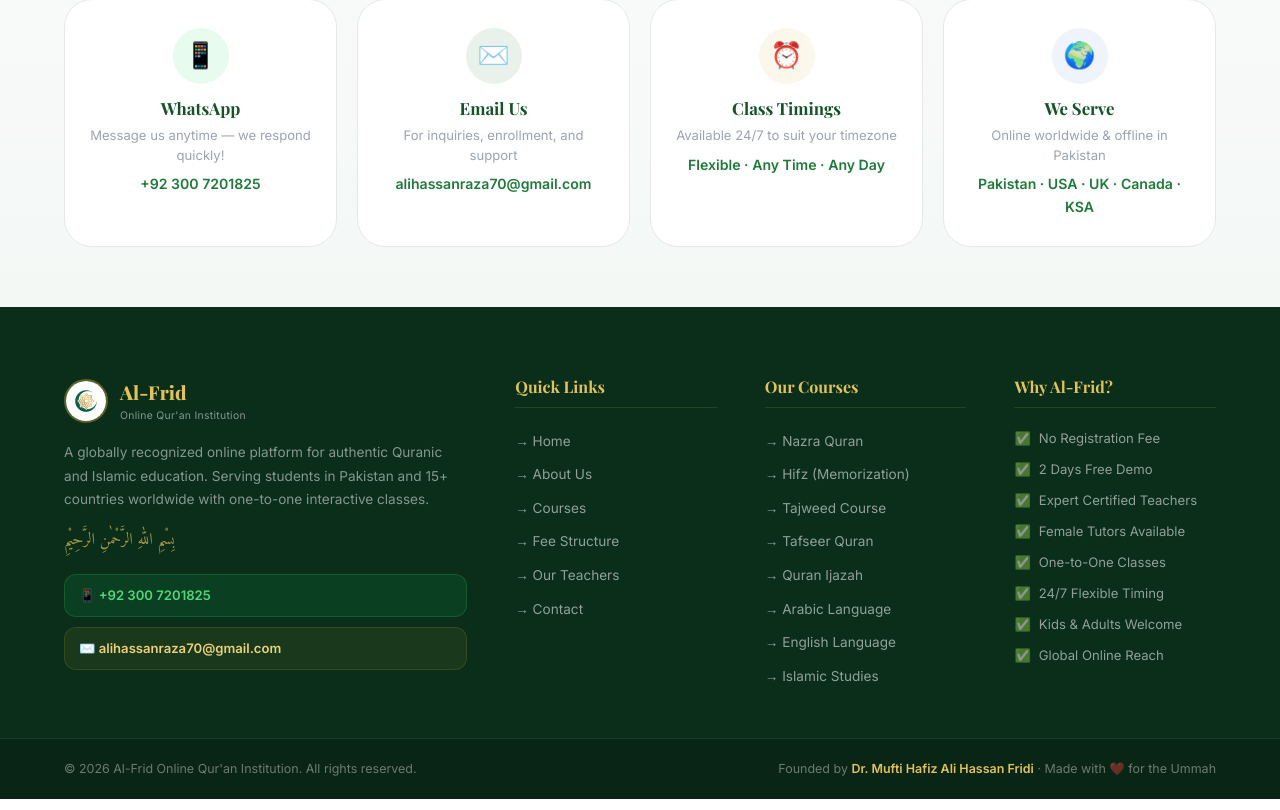
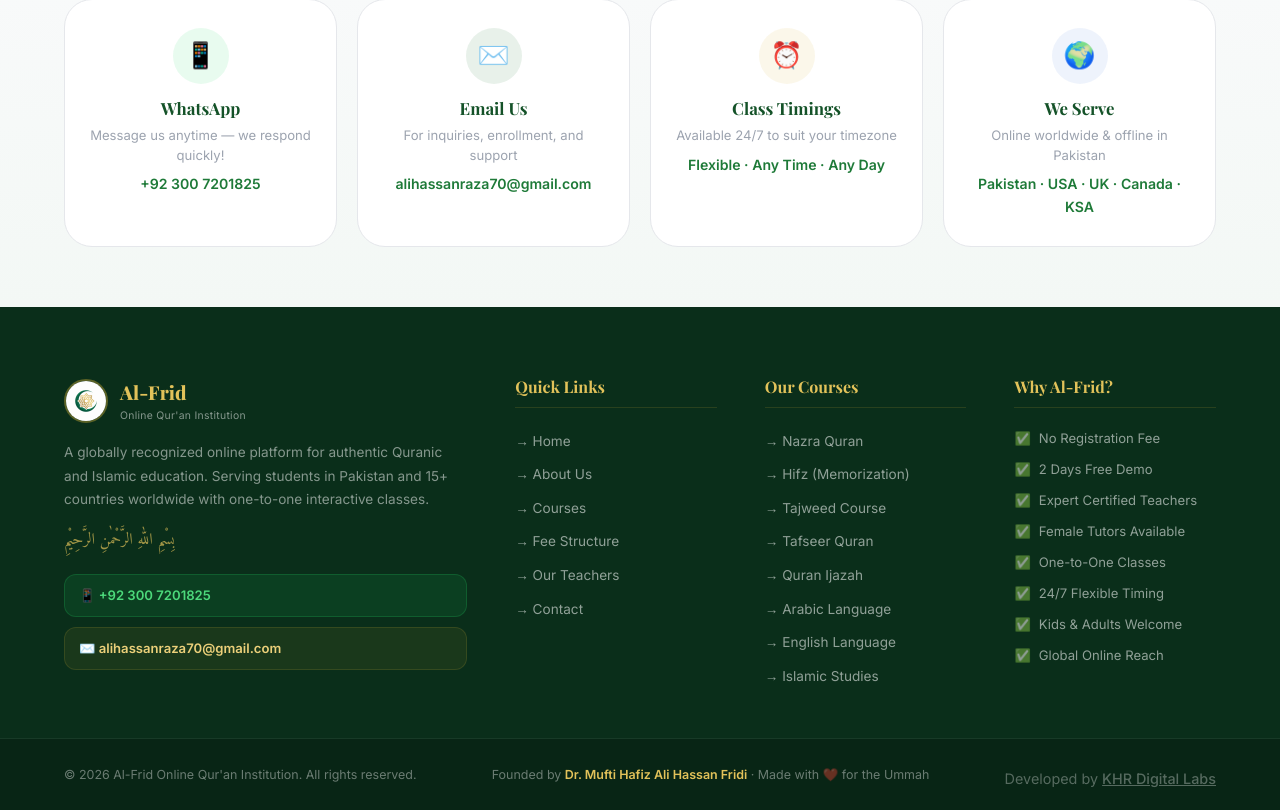
Before and after one commit to MuhammadAmir530/al-frid-quran-academy, a React (Vite) app: page / in a window 1280 px wide. Shown: the part 7335-8145 px from the top of the page. Built offline with nearby package versions, Linux system fonts and the light colour scheme.

Commit message:
Add KHR Digital Labs branding

```diff
--- a/index.html
+++ b/index.html
@@ -6,6 +6,7 @@
     <meta name="viewport" content="width=device-width, initial-scale=1.0" />
     <meta name="description" content="Al-Frid Online Qur'an Institution - Learn Quran online with expert teachers. Offering Nazra Quran, Tajweed, Memorization, Tafseer, Arabic, and more. One-to-one interactive classes. 2 Days Free Demo." />
     <meta name="keywords" content="online quran, learn quran, quran institution, tajweed, hifz, memorization, tafseer, Arabic, Islamic education, Al-Frid" />
+    <meta name="author" content="KHR Digital Labs" />
     <title>Al-Frid Online Qur'an Institution | Learn Quran Anywhere, Anytime</title>
     <link rel="preconnect" href="https://fonts.googleapis.com" />
     <link rel="preconnect" href="https://fonts.gstatic.com" crossorigin />
--- a/src/components/Footer.jsx
+++ b/src/components/Footer.jsx
@@ -111,6 +111,9 @@
         <div className="container footer__bottom-inner">
           <p>© {year} Al-Frid Online Qur'an Institution. All rights reserved.</p>
           <p>Founded by <strong>Dr. Mufti Hafiz Ali Hassan Fridi</strong> · Made with ❤️ for the Ummah</p>
+          <p style={{ marginTop: '0.5rem', fontSize: '0.9em', opacity: 0.8 }}>
+            Developed by <a href="https://wa.me/923457685122" target="_blank" rel="noopener noreferrer" style={{ color: 'inherit', textDecoration: 'underline', fontWeight: 500 }}>KHR Digital Labs</a>
+          </p>
         </div>
       </div>
     </footer>
```
